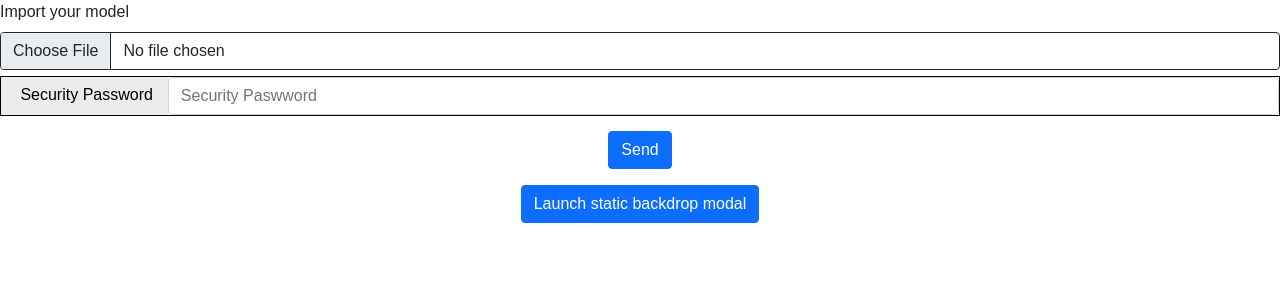
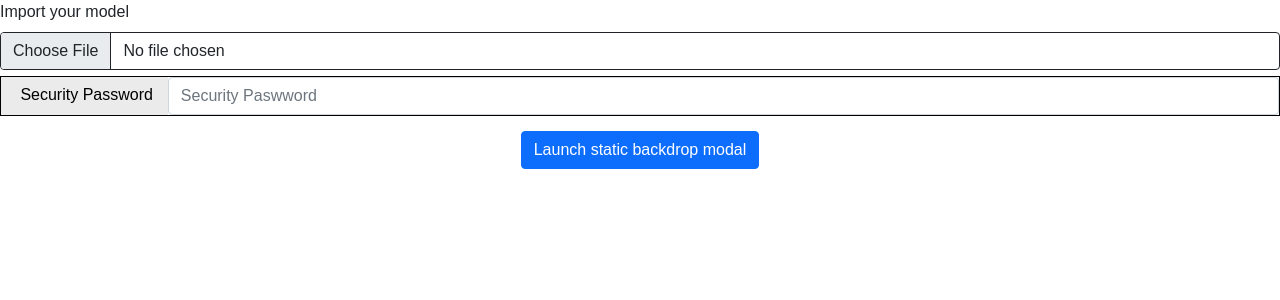
Before and after one commit to panos1998/backend, a FastAPI app: template templates/html/UploadAlgo.html in a window 1280 px wide. Shown: the part 107-407 px from the top of the page. Run offline with FastAPI, Linux system fonts and the light colour scheme; the template is opened without the code that fills it, so the values that code supplies are empty; some libraries are stand-ins or nearby versions.

Commit message:
model submission style

```diff
--- a/static/UploadAlgo.css
+++ b/static/UploadAlgo.css
@@ -270,10 +270,6 @@ body, h1, h2, h3, h4, h5, h6{
 .form-control.classRule-customFile-test-UploadAlgo{
   border:1px solid !important;
 }
-#it5ng{
-  min-height:30px !important;
-  width:auto !important;
-}
 .form-group.flex.classRule-it5ng-test-UploadAlgo{
   justify-content:center !important;
 }
--- a/static/upload.js
+++ b/static/upload.js
@@ -1,5 +1,5 @@
 document.getElementById('i478p').onclick = (event) => {
-    const formData = new FormData();
+    onst formData = new FormData();
     const fileField = document.querySelector('input[type="file"]');
     formData.append('file', fileField.files[0]);
     fetch('https://example.com/profile/avatar', {
@@ -17,6 +17,8 @@ document.getElementById('i478p').onclick = (event) => {
     }
             );
   };
+  document.getElementById('submit').innerText='Submit';
+  const modalbackg = document.getElementById('modal-frame');
   document.getElementById('submit').onclick = (event) => {
     const formData = new FormData();
     const password = document.getElementsByName('password')[0].value ;
@@ -27,6 +29,7 @@ document.getElementById('i478p').onclick = (event) => {
     const modalContent = document.getElementById('model-content');
     modalContent.innerHTML="";
     if(password=="" || fileField==""){
+      modalbackg.style.setProperty("background-color","#FED8B1", 'important');
       label.textContent='Please put a model file and the password';
       modalContent.innerHTML="" ;
     }
@@ -41,10 +44,12 @@ document.getElementById('i478p').onclick = (event) => {
         .then(response => response.json())
         .then(result => {
         if(result==200){
-        label.textContent="Perfect";
+          modalbackg.style.setProperty("background-color","lightgreen", 'important');
+          label.textContent="Perfect &#x2713;";
           modalContent.innerHTML= "Your model has been successfully uploaded";
         }
         else{
+          modalbackg.style.setProperty("background-color","lightred", 'important');
           label.textContent="Error";
           modalContent.innerHTML= "An internal problem has been encountered";
         }
@@ -54,8 +59,8 @@ document.getElementById('i478p').onclick = (event) => {
         .catch(error => {
         console.error('Error:', error);
       }
-            );}
-
+              );
+    }
   };
   function calculateSize(img, maxWidth, maxHeight) {
     let width = img.width;
--- a/templates/html/UploadAlgo.html
+++ b/templates/html/UploadAlgo.html
@@ -3,7 +3,7 @@
   <head>
     <meta charset="UTF-8" />
     <meta name="viewport" content="width=device-width, initial-scale=1, shrink-to-fit=no"/>
-    <link rel="stylesheet" type="text/css" href="../../static/UploadAlgo.css">
+    <link rel="stylesheet" type="text/css" href="../css/UploadAlgo.css">
     <link rel="stylesheet" href="https://maxcdn.bootstrapcdn.com/bootstrap/4.0.0/css/bootstrap.min.css" integrity="sha384-Gn5384xqQ1aoWXA+058RXPxPg6fy4IWvTNh0E263XmFcJlSAwiGgFAW/dAiS6JXm" crossorigin="anonymous">
     <link href="https://cdn.jsdelivr.net/npm/bootstrap@5.0.2/dist/css/bootstrap.min.css" rel="stylesheet" integrity="sha384-EVSTQN3/azprG1Anm3QDgpJLIm9Nao0Yz1ztcQTwFspd3yD65VohhpuuCOmLASjC" crossorigin="anonymous">
     <link rel="stylesheet" href="https://cdn.jsdelivr.net/npm/bootstrap-icons@1.4.0/font/bootstrap-icons.css">
@@ -64,25 +64,20 @@
         </div></label>
       <input type="password" required id="ika54" name="password" placeholder="Security Paswword" class="form-control classRule-ika54-test-UploadAlgo"/>
     </div>
-    <div id="it5ng" class="form-group flex classRule-it5ng-test-UploadAlgo">
-      <div id="i478p" insert-code class="btn btn-primary pointer classRule-i478p-test-UploadAlgo">Send
-      </div>
-    </div>
     <div id="isi66" class="form-group flex classRule-isi66-test-UploadAlgo">
-      <button type="button" data-bs-toggle="modal" data-bs-target="#staticBackdrop" id="submit" insert-code class="btn btn-primary classRule-iuic2-test-UploadAlgo pointer">
+      <button type="button" data-bs-toggle="modal" data-bs-target="#staticBackdrop" id="submit" insert-code title="Submit your model" class="btn btn-primary classRule-iuic2-test-UploadAlgo pointer">
         Launch static backdrop modal
       </button>
       <!-- Modal -->
       <div id="staticBackdrop" data-bs-backdrop="static" data-bs-keyboard="false" tabindex="-1" aria-labelledby="staticBackdropLabel" aria-hidden="true" class="modal fade classRule-staticBackdrop-test-UploadAlgo">
         <div id="i8mpg" class="modal-dialog classRule-i8mpg-test-UploadAlgo">
-          <div id="ill9t" class="modal-content classRule-ill9t-test-UploadAlgo">
+          <div id="modal-frame" class="modal-content classRule-ill9t-test-UploadAlgo">
             <div id="ij5eh" class="modal-header classRule-ij5eh-test-UploadAlgo">
               <h5 id="staticBackdropLabel" class="modal-title classRule-staticBackdropLabel-test-UploadAlgo">Modal title
               </h5>
               <button type="button" data-bs-dismiss="modal" aria-label="Close" id="it0kn" class="btn-close classRule-it0kn-test-UploadAlgo"></button>
             </div>
-            <div id="model-content" class="modal-body classRule-iqh22-test-UploadAlgo">
-              ...
+            <div id="model-content" class="modal-body classRule-iqh22-test-UploadAlgo">...
             </div>
             <div id="ipubk" class="modal-footer classRule-ipubk-test-UploadAlgo">
               <button type="button" data-bs-dismiss="modal" id="i1sto" class="btn btn-secondary classRule-i1sto-test-UploadAlgo">Close</button>
@@ -91,7 +86,7 @@
         </div>
       </div>
     </div>
-    <script src="../../static/upload.js"></script>
+    <script src="../dist/UploadAlgo.js"></script>
     <script src="https://ajax.googleapis.com/ajax/libs/jquery/3.5.1/jquery.min.js"></script>
     <script src="https://cdnjs.cloudflare.com/ajax/libs/popper.js/1.12.9/umd/popper.min.js" integrity="sha384-ApNbgh9B+Y1QKtv3Rn7W3mgPxhU9K/ScQsAP7hUibX39j7fakFPskvXusvfa0b4Q" crossorigin="anonymous"></script>
     <script src="https://maxcdn.bootstrapcdn.com/bootstrap/4.0.0/js/bootstrap.min.js" integrity="sha384-JZR6Spejh4U02d8jOt6vLEHfe/JQGiRRSQQxSfFWpi1MquVdAyjUar5+76PVCmYl" crossorigin="anonymous"></script>
```
Lines whose indentation alone changed are shown as unchanged.
